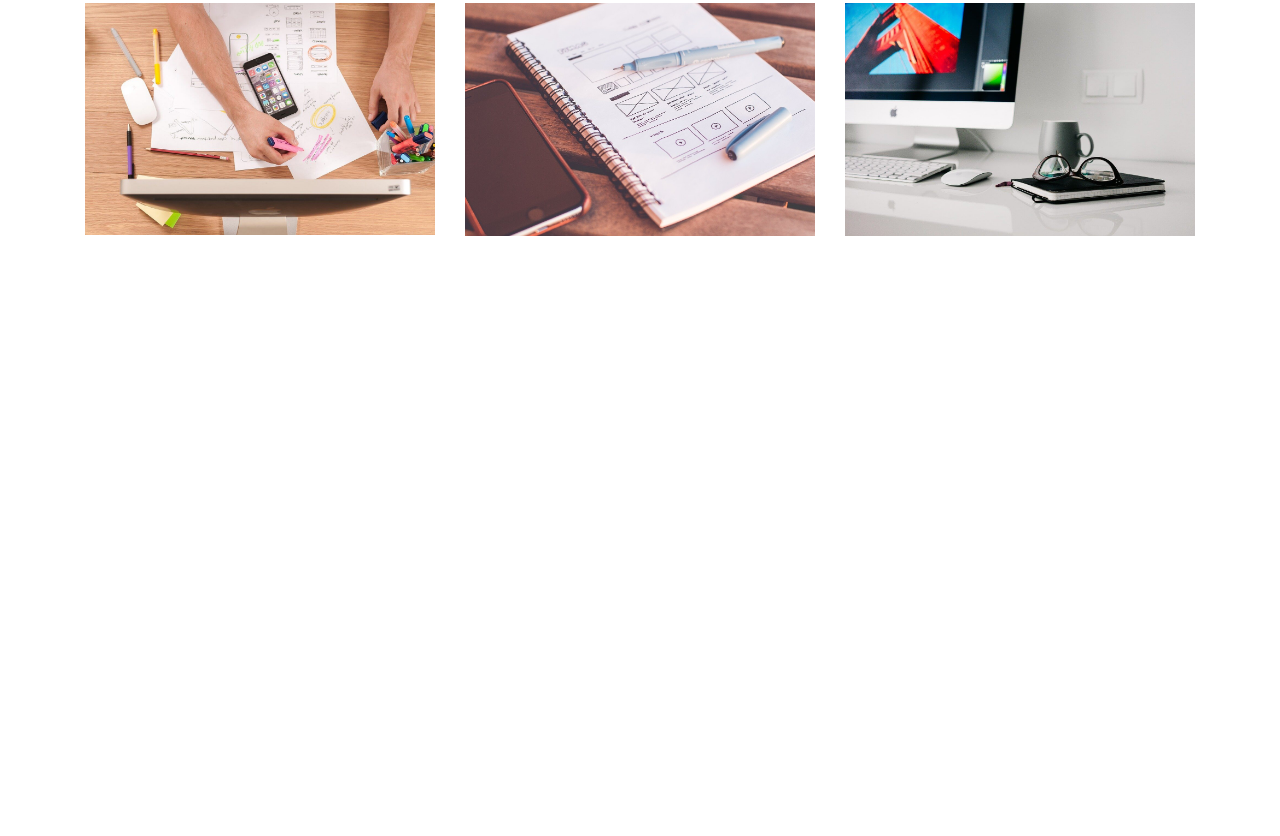
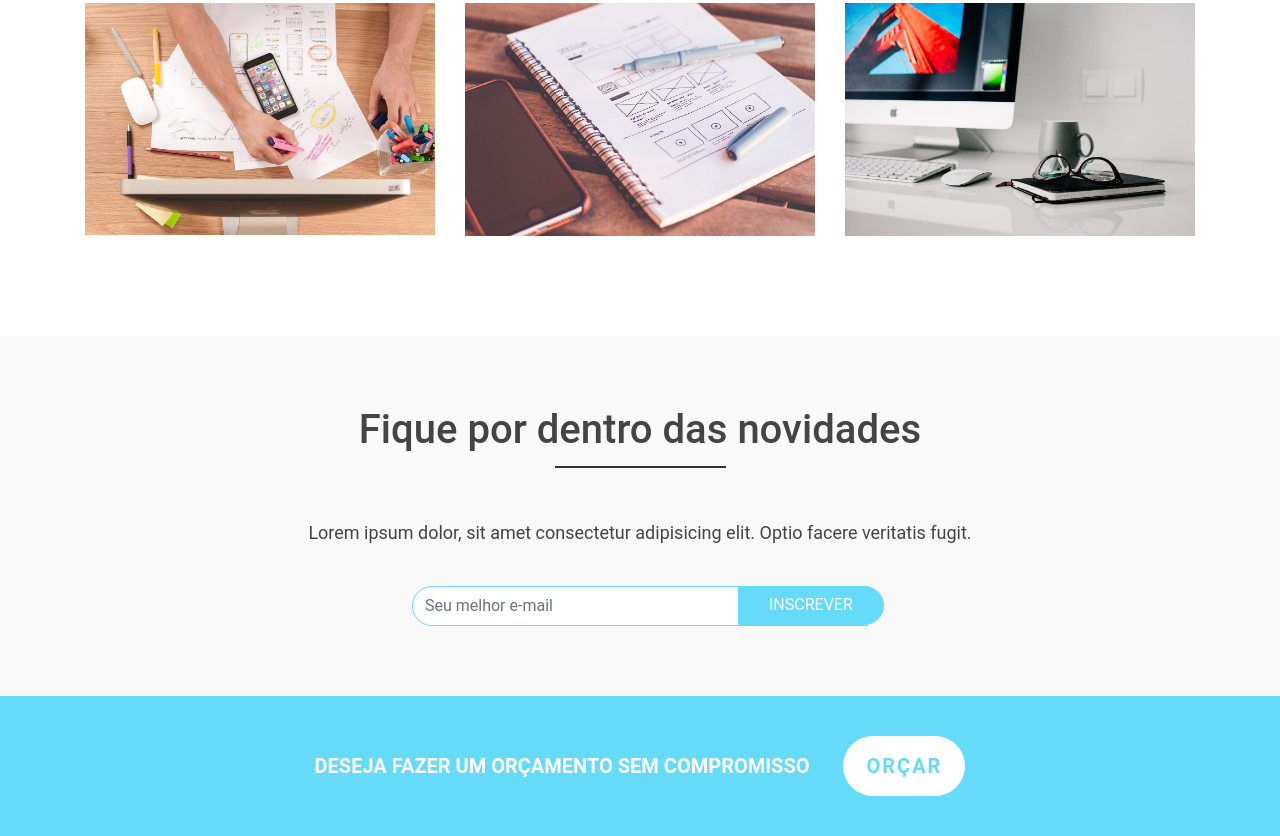
Before and after one commit to JNathan17/Projetos-Web, a plain HTML site: page index.html in a window 1280 px wide. Shown: the part 4194-5030 px from the top of the page. Before the commit the page ends 4530 px from the top, so only its background shows below. Drawn offline with nearby package versions, Linux system fonts and the light colour scheme; a script that the page names is missing.

Commit message:
News letter

```diff
--- a/css/style.css
+++ b/css/style.css
@@ -270,3 +270,82 @@ header, .navbar{
     border: 1px solid #65DAF9;
     background-color: #65DAF9;
   }
+
+  /* News Latter */
+
+  #news-area{
+      text-align: center;
+      background-color: #f9f9f9;
+  }
+
+  #news-area p{
+      font-size: 18px;
+      margin-bottom: 40px;
+  }
+
+  #email-input{
+      border-radius: 0;
+      border-top-left-radius: 20px;
+      border-bottom-left-radius: 20px;
+      border: 1px solid #65DAF9;
+      display: inline;
+      box-sizing: border-box;
+      width: 40%;
+      height: 40px;
+  }
+
+#news-btn{
+    border-top-right-radius: 20px;
+    border-bottom-right-radius: 20px;
+    border: 1px solid #65DAF9;
+    background-color: #65DAF9;
+    text-transform: uppercase;
+    color: #FFF;
+    height: 39px;
+    padding: 0 30px;
+    margin-left: -130px;
+    position: absolute;
+    transition: .5s;
+}
+
+#news-btn:hover{
+    background-color: #FFF;
+    color: #65DAF9;
+}
+
+/* call to action */
+
+#call-area{
+    background-color: #65DAF9;
+    text-transform: uppercase;
+}
+
+#call-area .container{
+    padding: 40px 100px;
+}
+
+#call-area .row{
+    display: block;
+    text-align: center;
+}
+
+#call-area p{
+    color: #FFF;
+    font-weight: bold;
+    font-size: 20px;
+    width: auto;
+    margin-bottom: 0;
+    display: inline;
+    height: 60px;
+    line-height: 60px;
+}
+
+#call-area #call-btn{
+    background-color: #FFF;
+    color: #65DAF9;
+    font-weight: bold;
+    font-size: 20px;
+    margin-left: 30px;
+    width: auto;
+    letter-spacing: 2px;
+}
--- a/index.html
+++ b/index.html
@@ -277,6 +277,29 @@
                     </div>
                 </div>
             </div>
+            <!-- Newsletter -->
+            <div id="news-area">
+                <div class="container">
+                    <div class="col-md-12">
+                        <h3 class="main-title">Fique por dentro das novidades</h3>
+                    </div>
+                    <p>Lorem ipsum dolor, sit amet consectetur adipisicing elit. Optio facere veritatis fugit.</p>
+                    <form action="">
+                        <input type="email" class="form-control" id="email-input" name="email" placeholder="Seu melhor e-mail">
+                        <input type="submit" id="news-btn" value="Inscrever">
+                    </form>
+                </div>
+            </div>
+            <!-- Call to action -->
+            <div id="call-area">
+                <div class="container">
+                    <div class="row">
+                        <p>Deseja fazer um orçamento sem compromisso</p>
+                        <button class="main-btn" id="call-btn">Orçar</button>
+                    </div>
+                </div>
+            </div>
+
         </div>
     </main>
 
```
